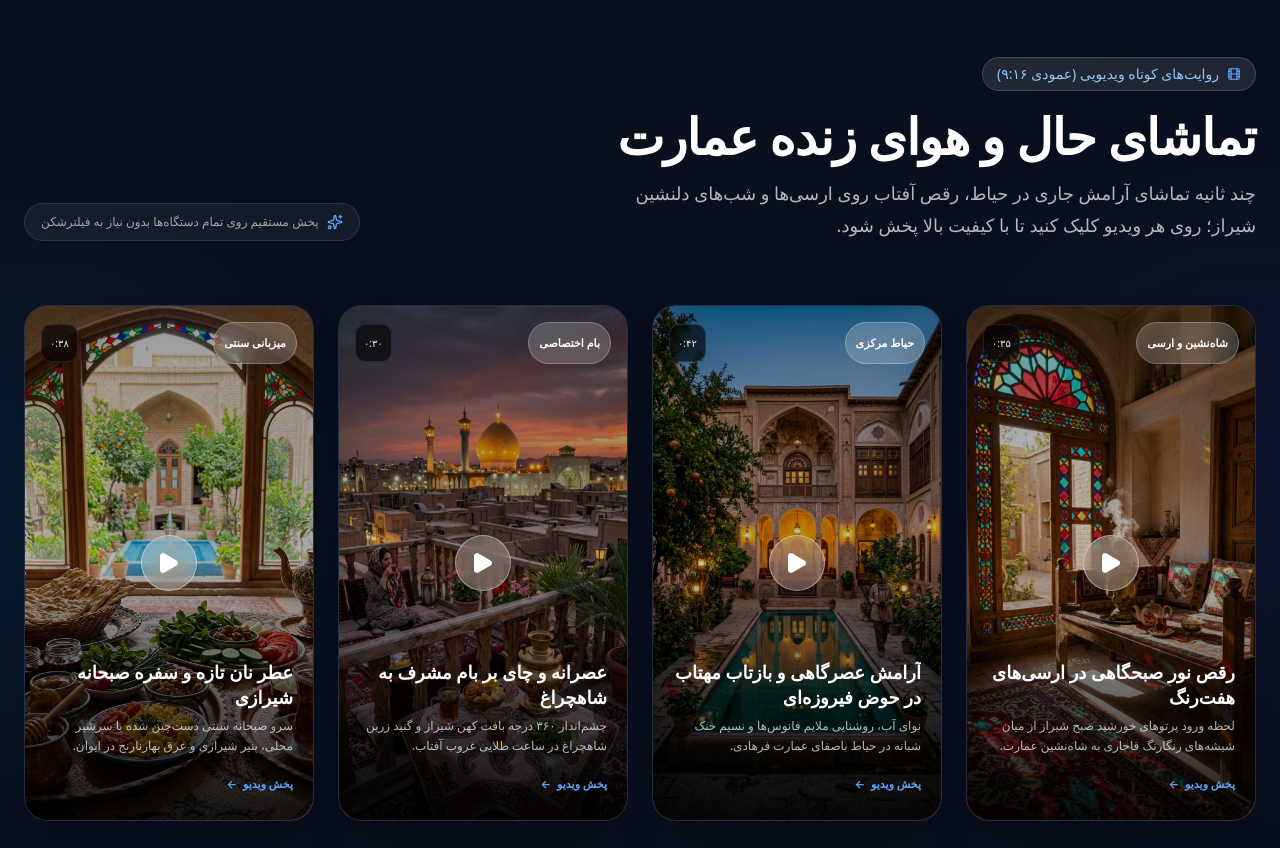
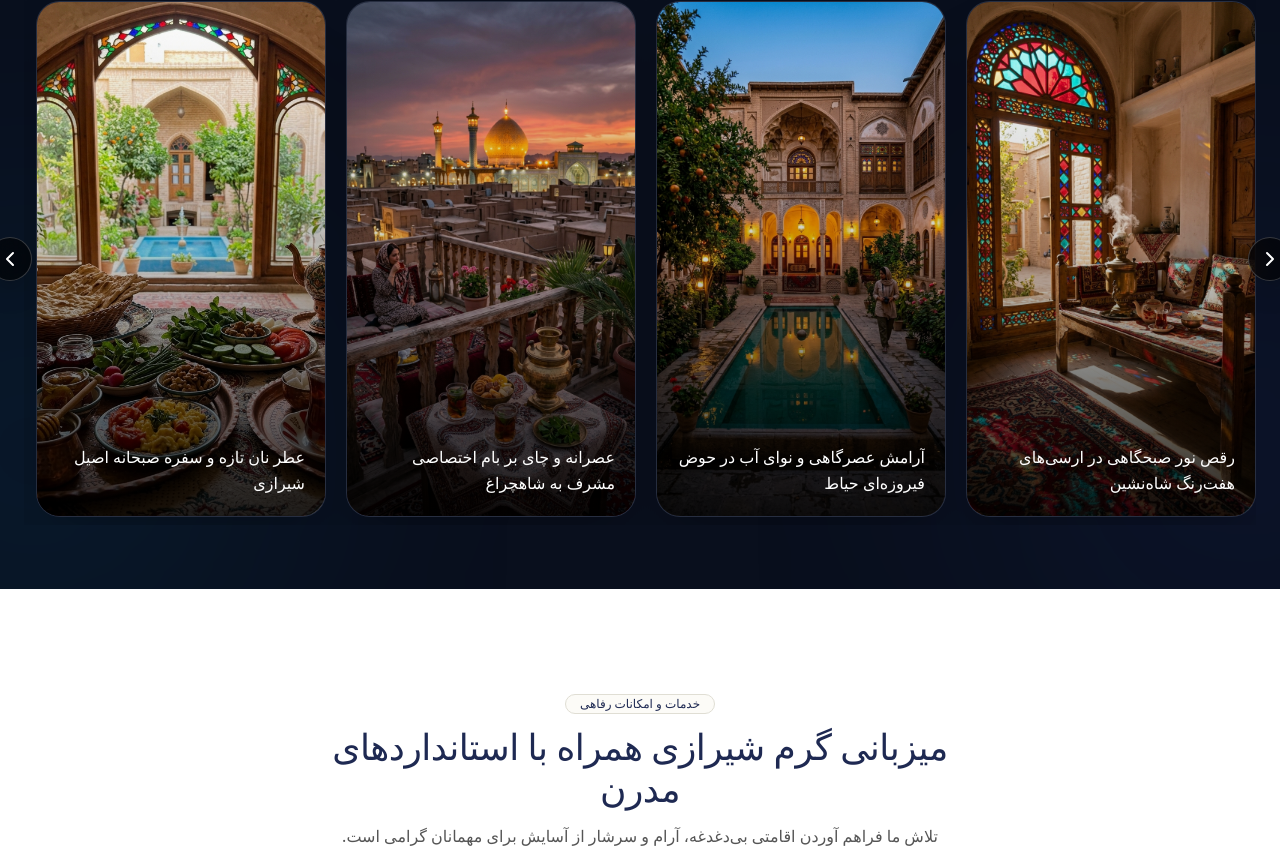
Before and after one commit to Yekt4/GoleGandomHotel, a Next.js app: page / in a window 1280 px wide. Shown: the part 8593-9441 px from the top of the page. Built offline with nearby package versions, Linux system fonts and the light colour scheme; a web font is replaced by a local one.

Commit message:
style(reels): convert to pure video carousel with caption-only overlay

```diff
--- a/src/components/ReelsSection.tsx
+++ b/src/components/ReelsSection.tsx
@@ -2,56 +2,52 @@
 
 import React, { useState, useRef, useEffect } from "react";
 import Image from "next/image";
-import { Play, Pause, Volume2, VolumeX, Maximize2, ChevronRight, ChevronLeft, X, Sparkles, Film } from "lucide-react";
-import { Button } from "@/components/ui/button";
+import { Play, Pause, Volume2, VolumeX, ChevronRight, ChevronLeft, X, Film } from "lucide-react";
 import { Dialog, DialogContent, DialogTitle } from "@/components/ui/dialog";
 
 export interface VideoStoryItem {
   id: string;
-  title: string;
-  description: string;
+  caption: string;
   poster: string;
-  videoSrc: string; // Path in public/videos/ e.g. "/videos/reel-1.mp4"
-  duration: string;
-  tag: string;
+  videoSrc: string;
 }
 
 const VIDEO_STORIES: VideoStoryItem[] = [
   {
     id: "story-1",
-    title: "رقص نور صبحگاهی در ارسی‌های هفت‌رنگ",
-    description: "لحظه ورود پرتوهای خورشید صبح شیراز از میان شیشه‌های رنگارنگ قاجاری به شاه‌نشین عمارت.",
+    caption: "رقص نور صبحگاهی در ارسی‌های هفت‌رنگ شاه‌نشین",
     poster: "/images/reel-orsi.jpg",
     videoSrc: "/videos/reel-1.mp4",
-    duration: "۰:۳۵",
-    tag: "شاه‌نشین و ارسی",
   },
   {
     id: "story-2",
-    title: "آرامش عصرگاهی و بازتاب مهتاب در حوض فیروزه‌ای",
-    description: "نوای آب، روشنایی ملایم فانوس‌ها و نسیم خنک شبانه در حیاط باصفای عمارت فرهادی.",
+    caption: "آرامش عصرگاهی و نوای آب در حوض فیروزه‌ای حیاط",
     poster: "/images/reel-courtyard.jpg",
     videoSrc: "/videos/reel-2.mp4",
-    duration: "۰:۴۲",
-    tag: "حیاط مرکزی",
   },
   {
     id: "story-3",
-    title: "عصرانه و چای بر بام مشرف به شاهچراغ",
-    description: "چشم‌انداز ۳۶۰ درجه بافت کهن شیراز و گنبد زرین شاهچراغ در ساعت طلایی غروب آفتاب.",
+    caption: "عصرانه و چای بر بام اختصاصی مشرف به شاهچراغ",
     poster: "/images/reel-rooftop.jpg",
     videoSrc: "/videos/reel-3.mp4",
-    duration: "۰:۳۰",
-    tag: "بام اختصاصی",
   },
   {
     id: "story-4",
-    title: "عطر نان تازه و سفره صبحانه شیرازی",
-    description: "سرو صبحانه سنتی دست‌چین شده با سرشیر محلی، پنیر شیرازی و عرق بهارنارنج در ایوان.",
+    caption: "عطر نان تازه و سفره صبحانه اصیل شیرازی",
     poster: "/images/breakfast.jpg",
     videoSrc: "/videos/reel-4.mp4",
-    duration: "۰:۳۸",
-    tag: "میزبانی سنتی",
+  },
+  {
+    id: "story-5",
+    caption: "شکوه آینه‌کاری‌های قاجاری در تالار شاه‌نشین",
+    poster: "/images/room-mirror-hall.jpg",
+    videoSrc: "/videos/reel-5.mp4",
+  },
+  {
+    id: "story-6",
+    caption: "طعم چای دارچین و فالوده در کافه عمارت",
+    poster: "/images/cafe.jpg",
+    videoSrc: "/videos/reel-6.mp4",
   },
 ];
 
@@ -62,6 +58,7 @@ export function ReelsSection() {
   const [progress, setProgress] = useState(0);
   const [videoError, setVideoError] = useState(false);
   const videoRef = useRef<HTMLVideoElement | null>(null);
+  const carouselRef = useRef<HTMLDivElement | null>(null);
 
   const activeStory = activeStoryIndex !== null ? VIDEO_STORIES[activeStoryIndex] : null;
 
@@ -107,100 +104,81 @@ export function ReelsSection() {
     setActiveStoryIndex((activeStoryIndex - 1 + VIDEO_STORIES.length) % VIDEO_STORIES.length);
   };
 
+  const scrollCarousel = (direction: "left" | "right") => {
+    if (!carouselRef.current) return;
+    const cardWidth = 300;
+    // In RTL direction: scrolling right or left
+    const offset = direction === "left" ? -cardWidth : cardWidth;
+    carouselRef.current.scrollBy({ left: offset, behavior: "smooth" });
+  };
+
   return (
-    <section id="reels" className="py-20 md:py-32 bg-[#090f1d] text-white relative overflow-hidden">
-      {/* Subtle ambient lighting */}
-      <div className="absolute top-1/3 -right-40 w-96 h-96 bg-[#1e3a8a]/20 rounded-full blur-[120px] pointer-events-none" />
-      <div className="absolute bottom-1/4 -left-40 w-96 h-96 bg-[#0284c7]/15 rounded-full blur-[120px] pointer-events-none" />
+    <section id="reels" className="py-12 md:py-16 bg-[#090f1d] text-white relative overflow-hidden">
+      {/* Subtle ambient glow */}
+      <div className="absolute top-1/2 -right-40 w-96 h-96 bg-[#1e3a8a]/20 rounded-full blur-[140px] pointer-events-none" />
+      <div className="absolute top-1/2 -left-40 w-96 h-96 bg-[#0284c7]/15 rounded-full blur-[140px] pointer-events-none" />
 
-      <div className="max-w-7xl mx-auto px-4 sm:px-6 relative z-10">
-        {/* Section Header */}
-        <div className="flex flex-col md:flex-row md:items-end justify-between gap-6 mb-12 sm:mb-16">
-          <div className="max-w-2xl text-right">
-            <div className="inline-flex items-center gap-2 px-3.5 py-1.5 rounded-full bg-white/10 backdrop-blur-md border border-white/15 text-xs sm:text-sm font-medium text-[#93c5fd] mb-4">
-              <Film className="w-3.5 h-3.5 text-[#60a5fa]" />
-              <span>روایت‌های کوتاه ویدیویی (عمودی ۹:۱۶)</span>
-            </div>
+      {/* Pure Carousel Container with navigation controls */}
+      <div className="relative max-w-7xl mx-auto px-4 sm:px-6">
+        {/* Carousel Navigation Arrows */}
+        <button
+          onClick={() => scrollCarousel("right")}
+          aria-label="اسلاید قبلی"
+          className="hidden md:flex absolute -right-3 top-1/2 -translate-y-1/2 z-20 w-11 h-11 rounded-full bg-black/60 hover:bg-black/90 text-white backdrop-blur-md border border-white/20 items-center justify-center transition-all duration-200 hover:scale-110 shadow-xl"
+        >
+          <ChevronRight className="w-6 h-6" />
+        </button>
 
-            <h2 className="text-[32px] sm:text-[44px] lg:text-[50px] font-bold leading-[44px] sm:leading-[58px] tracking-[-1px] text-white mb-3">
-              تماشای حال و هوای زنده عمارت
-            </h2>
+        <button
+          onClick={() => scrollCarousel("left")}
+          aria-label="اسلاید بعدی"
+          className="hidden md:flex absolute -left-3 top-1/2 -translate-y-1/2 z-20 w-11 h-11 rounded-full bg-black/60 hover:bg-black/90 text-white backdrop-blur-md border border-white/20 items-center justify-center transition-all duration-200 hover:scale-110 shadow-xl"
+        >
+          <ChevronLeft className="w-6 h-6" />
+        </button>
 
-            <p className="text-sm sm:text-lg leading-7 sm:leading-8 text-white/70">
-              چند ثانیه تماشای آرامش جاری در حیاط، رقص آفتاب روی ارسی‌ها و شب‌های دلنشین شیراز؛ روی هر ویدیو کلیک کنید تا با کیفیت بالا پخش شود.
-            </p>
-          </div>
-
-          <div className="hidden sm:flex items-center gap-2 text-xs text-white/60 bg-white/5 px-4 py-2.5 rounded-full border border-white/10">
-            <Sparkles className="w-4 h-4 text-[#60a5fa]" />
-            <span>پخش مستقیم روی تمام دستگاه‌ها بدون نیاز به فیلترشکن</span>
-          </div>
-        </div>
-
-        {/* 9:16 Video Story Cards */}
-        <div className="grid grid-cols-1 sm:grid-cols-2 lg:grid-cols-4 gap-5 sm:gap-6">
+        {/* Video Stories Horizontal Carousel */}
+        <div
+          ref={carouselRef}
+          className="flex gap-4 sm:gap-5 overflow-x-auto snap-x snap-mandatory scroll-smooth py-2 px-1 scrollbar-none [scrollbar-width:none] [-ms-overflow-style:none]"
+        >
           {VIDEO_STORIES.map((story, index) => (
             <div
               key={story.id}
               onClick={() => setActiveStoryIndex(index)}
-              className="group relative aspect-[9/16] rounded-[24px] overflow-hidden bg-slate-900 border border-white/10 hover:border-white/30 shadow-2xl cursor-pointer transition-all duration-300 hover:-translate-y-1.5"
+              className="group relative flex-shrink-0 w-[240px] sm:w-[270px] lg:w-[290px] aspect-[9/16] rounded-[24px] overflow-hidden bg-slate-900 border border-white/10 hover:border-white/30 shadow-2xl cursor-pointer transition-all duration-300 hover:-translate-y-1.5 snap-start"
             >
               {/* Poster Image */}
               <Image
                 src={story.poster}
-                alt={story.title}
+                alt={story.caption}
                 fill
-                sizes="(max-width: 640px) 100vw, (max-width: 1024px) 50vw, 25vw"
+                sizes="(max-width: 640px) 240px, (max-width: 1024px) 270px, 290px"
                 className="object-cover transition-transform duration-700 group-hover:scale-105"
               />
 
-              {/* Scrim Overlay */}
-              <div className="absolute inset-0 bg-gradient-to-t from-black/90 via-black/25 to-black/40 group-hover:from-black/95 transition-all" />
+              {/* Bottom Scrim for Caption Readability */}
+              <div className="absolute inset-0 bg-gradient-to-t from-black/85 via-black/20 to-transparent transition-opacity group-hover:from-black/90" />
 
-              {/* Top Tag & Duration */}
-              <div className="absolute top-4 inset-x-4 flex items-center justify-between z-10">
-                <span className="px-2.5 py-1 rounded-full bg-white/20 backdrop-blur-md border border-white/25 text-[11px] font-semibold text-white">
-                  {story.tag}
-                </span>
-
-                <span className="px-2 py-0.5 rounded-md bg-black/60 backdrop-blur-md text-[10px] font-mono text-white/90 border border-white/10">
-                  {story.duration}
-                </span>
-              </div>
-
-              {/* Center Play Button Overlay */}
-              <div className="absolute inset-0 flex items-center justify-center z-10 pointer-events-none">
-                <div className="w-14 h-14 rounded-full bg-white/25 backdrop-blur-md border border-white/40 flex items-center justify-center text-white shadow-2xl transition-all duration-300 group-hover:scale-115 group-hover:bg-white group-hover:text-[#172554]">
-                  <Play className="w-6 h-6 fill-current translate-x-[-1px]" />
-                </div>
-              </div>
-
-              {/* Bottom Caption */}
-              <div className="absolute bottom-0 inset-x-0 p-5 z-10 text-right flex flex-col justify-end">
-                <h3 className="text-base sm:text-lg font-bold text-white leading-snug line-clamp-2 mb-1.5 group-hover:text-[#93c5fd] transition-colors">
-                  {story.title}
-                </h3>
-                <p className="text-xs text-white/70 line-clamp-2 leading-5">
-                  {story.description}
+              {/* Only Caption on Video */}
+              <div className="absolute bottom-0 inset-x-0 p-5 z-10 text-right">
+                <p className="text-sm sm:text-base font-medium text-white drop-shadow-md leading-relaxed line-clamp-2 group-hover:text-[#93c5fd] transition-colors">
+                  {story.caption}
                 </p>
-                <div className="mt-3 flex items-center gap-1.5 text-[11px] text-[#60a5fa] font-bold">
-                  <span>پخش ویدیو</span>
-                  <span>&larr;</span>
-                </div>
               </div>
             </div>
           ))}
         </div>
       </div>
 
-      {/* Full-Screen Vertical Story/Reel Video Player Modal */}
+      {/* Full-Screen Vertical Video Player Modal */}
       {activeStory && (
         <Dialog open={activeStoryIndex !== null} onOpenChange={(open) => !open && setActiveStoryIndex(null)}>
           <DialogContent
             className="sm:max-w-[430px] w-[95vw] h-[85vh] max-h-[780px] p-0 bg-black border border-white/20 text-white rounded-[28px] overflow-hidden shadow-2xl flex flex-col justify-between"
             aria-describedby={undefined}
           >
-            <DialogTitle className="sr-only">{activeStory.title}</DialogTitle>
+            <DialogTitle className="sr-only">{activeStory.caption}</DialogTitle>
 
             {/* Video Container */}
             <div className="relative w-full h-full flex items-center justify-center bg-black overflow-hidden select-none">
@@ -219,32 +197,29 @@ export function ReelsSection() {
                 className="w-full h-full object-cover cursor-pointer"
               />
 
-              {/* If Video file is not yet placed in public/videos/, show graceful interactive fallback */}
+              {/* Interactive Fallback if local MP4 is pending */}
               {videoError && (
-                <div className="absolute inset-0 flex flex-col items-center justify-center p-6 text-center bg-black/75 backdrop-blur-sm z-20">
-                  <div className="w-16 h-16 rounded-full bg-white/10 flex items-center justify-center mb-4">
-                    <Film className="w-8 h-8 text-[#60a5fa]" />
+                <div className="absolute inset-0 flex flex-col items-center justify-center p-6 text-center bg-black/80 backdrop-blur-sm z-20">
+                  <div className="w-14 h-14 rounded-full bg-white/10 flex items-center justify-center mb-3">
+                    <Film className="w-7 h-7 text-[#60a5fa]" />
                   </div>
-                  <h4 className="text-lg font-bold text-white mb-2">{activeStory.title}</h4>
-                  <p className="text-xs sm:text-sm text-white/70 mb-4 max-w-xs leading-6">
-                    فایل ویدیوی این بخش با فرمت MP4 در مسیر زیر قرار می‌گیرد:
+                  <h4 className="text-base font-bold text-white mb-2 max-w-xs">{activeStory.caption}</h4>
+                  <p className="text-xs text-white/70 mb-3 max-w-xs leading-5">
+                    فایل ویدیو در مسیر زیر قرار می‌گیرد:
                   </p>
-                  <code className="bg-white/10 text-[#93c5fd] px-3 py-1.5 rounded-lg text-xs font-mono mb-4 text-ltr" dir="ltr">
+                  <code className="bg-white/10 text-[#93c5fd] px-3 py-1 rounded-lg text-xs font-mono mb-3 text-ltr" dir="ltr">
                     public{activeStory.videoSrc}
                   </code>
-                  <p className="text-[11px] text-white/50">
-                    به محض قرار دادن فایل، ویدیو به صورت خودکار و زنده پخش خواهد شد.
-                  </p>
                 </div>
               )}
 
-              {/* Gradient Scrims for Top & Bottom Controls */}
-              <div className="absolute inset-x-0 top-0 h-32 bg-gradient-to-b from-black/80 via-black/40 to-transparent pointer-events-none z-10" />
-              <div className="absolute inset-x-0 bottom-0 h-40 bg-gradient-to-t from-black/90 via-black/50 to-transparent pointer-events-none z-10" />
+              {/* Top & Bottom Ambient Gradients */}
+              <div className="absolute inset-x-0 top-0 h-28 bg-gradient-to-b from-black/80 via-black/30 to-transparent pointer-events-none z-10" />
+              <div className="absolute inset-x-0 bottom-0 h-36 bg-gradient-to-t from-black/90 via-black/40 to-transparent pointer-events-none z-10" />
 
-              {/* Top Bar: Progress Indicator & Controls */}
+              {/* Top Controls Bar */}
               <div className="absolute top-0 inset-x-0 p-4 z-30 flex flex-col gap-3">
-                {/* Story Timeline Progress Bar */}
+                {/* Timeline Progress */}
                 <div className="w-full h-1 bg-white/25 rounded-full overflow-hidden">
                   <div
                     className="h-full bg-white transition-all duration-150 ease-linear rounded-full"
@@ -278,14 +253,14 @@ export function ReelsSection() {
                 </div>
               </div>
 
-              {/* Previous / Next Side Tap Zones */}
+              {/* Prev / Next Buttons */}
               <button
                 onClick={(e) => {
                   e.stopPropagation();
                   prevStory();
                 }}
-                className="absolute right-2 top-1/2 -translate-y-1/2 w-9 h-9 rounded-full bg-black/30 hover:bg-black/60 backdrop-blur-md border border-white/20 flex items-center justify-center text-white transition-all z-20"
-                title="ویدیوی قبلی"
+                className="absolute right-2 top-1/2 -translate-y-1/2 w-9 h-9 rounded-full bg-black/40 hover:bg-black/70 backdrop-blur-md border border-white/20 flex items-center justify-center text-white transition-all z-20"
+                title="قبلی"
               >
                 <ChevronRight className="w-5 h-5" />
               </button>
@@ -295,13 +270,13 @@ export function ReelsSection() {
                   e.stopPropagation();
                   nextStory();
                 }}
-                className="absolute left-2 top-1/2 -translate-y-1/2 w-9 h-9 rounded-full bg-black/30 hover:bg-black/60 backdrop-blur-md border border-white/20 flex items-center justify-center text-white transition-all z-20"
-                title="ویدیوی بعدی"
+                className="absolute left-2 top-1/2 -translate-y-1/2 w-9 h-9 rounded-full bg-black/40 hover:bg-black/70 backdrop-blur-md border border-white/20 flex items-center justify-center text-white transition-all z-20"
+                title="بعدی"
               >
                 <ChevronLeft className="w-5 h-5" />
               </button>
 
-              {/* Play / Pause Center Overlay Toggle when paused */}
+              {/* Center Play Icon when paused */}
               {!isPlaying && !videoError && (
                 <div
                   onClick={togglePlay}
@@ -313,16 +288,10 @@ export function ReelsSection() {
                 </div>
               )}
 
-              {/* Bottom Caption & Controls */}
+              {/* Bottom Caption in Modal */}
               <div className="absolute bottom-0 inset-x-0 p-5 z-30 text-right space-y-2 pointer-events-auto">
-                <span className="inline-block text-[11px] px-2.5 py-0.5 rounded-full bg-white/20 text-white backdrop-blur-md font-medium">
-                  {activeStory.tag}
-                </span>
-                <h4 className="text-base sm:text-lg font-bold text-white drop-shadow">
-                  {activeStory.title}
-                </h4>
-                <p className="text-xs text-white/80 leading-5 drop-shadow">
-                  {activeStory.description}
+                <p className="text-base font-bold text-white drop-shadow leading-relaxed">
+                  {activeStory.caption}
                 </p>
 
                 <div className="pt-2 flex items-center justify-between text-xs text-white/60 border-t border-white/15">
@@ -331,7 +300,7 @@ export function ReelsSection() {
                     className="flex items-center gap-1.5 text-white/90 hover:text-white"
                   >
                     {isPlaying ? <Pause className="w-4 h-4" /> : <Play className="w-4 h-4 fill-current" />}
-                    <span>{isPlaying ? "توقف پخش" : "ادامه پخش"}</span>
+                    <span>{isPlaying ? "توقف" : "پخش"}</span>
                   </button>
 
                   <span className="text-[11px] text-white/50">
```
